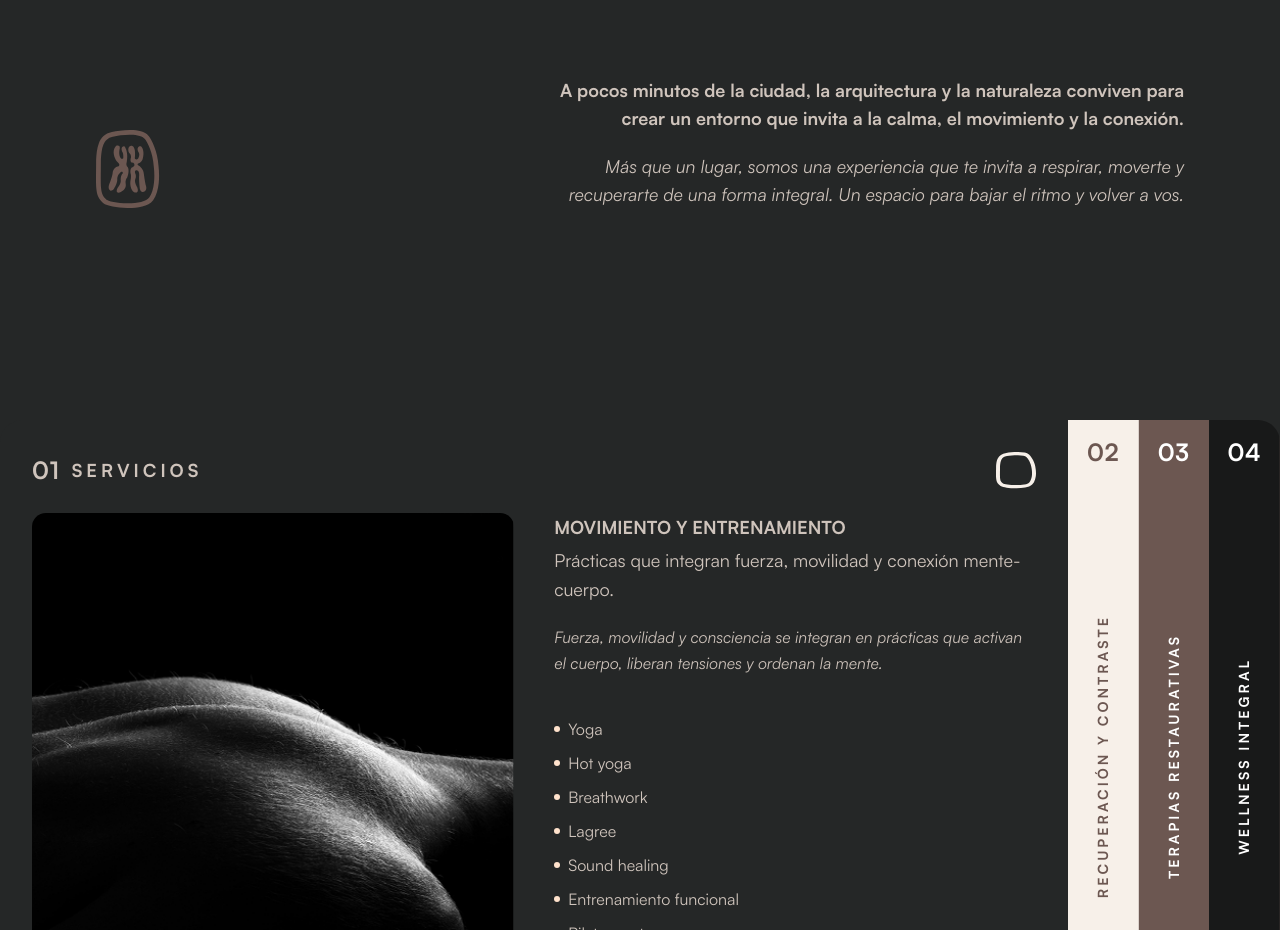
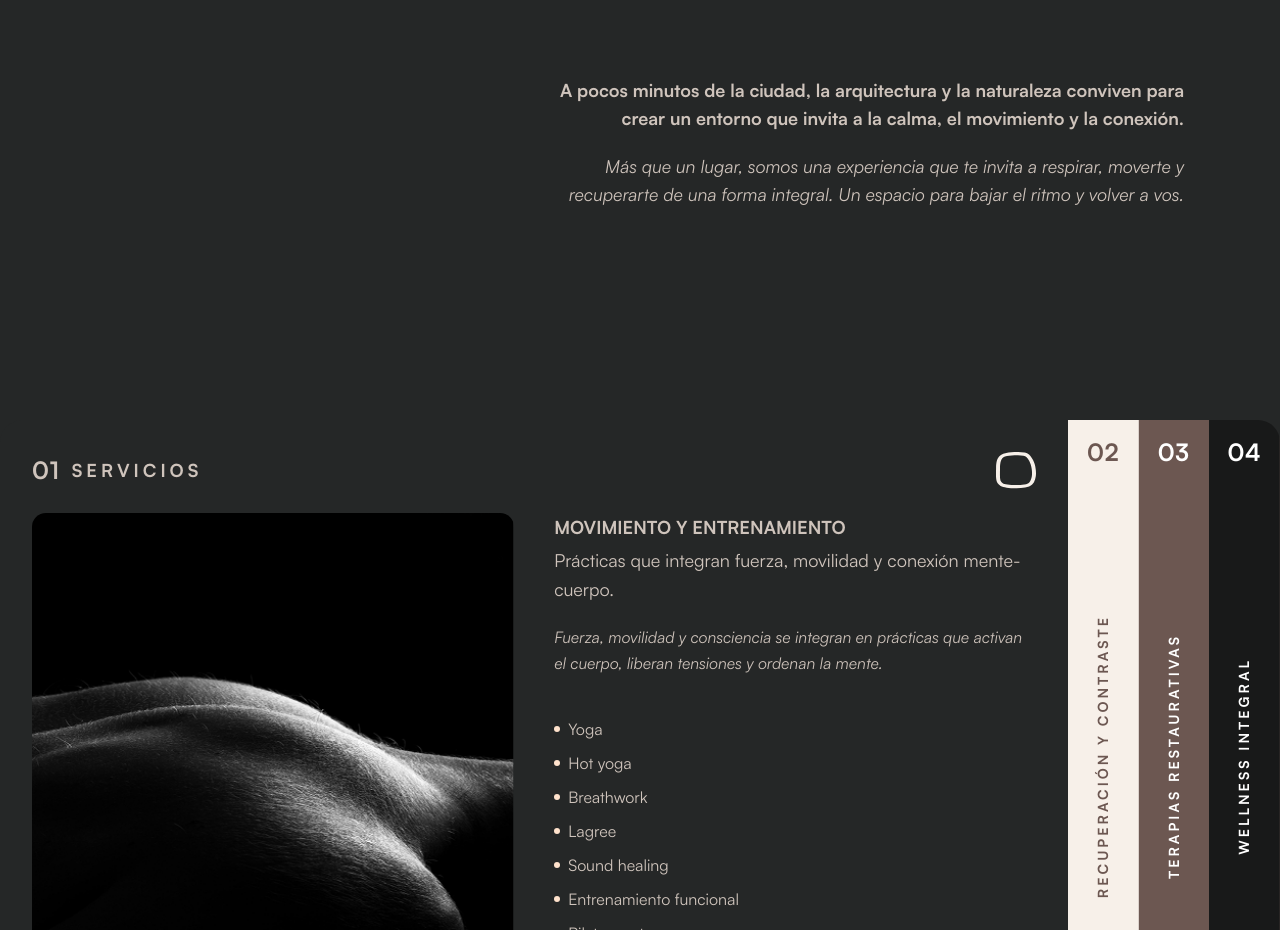
Before and after one commit to tquinteros/AYMA-landing, a Next.js app: page / in a window 1280 px wide. Shown: the part 2060-2990 px from the top of the page. Built offline with nearby package versions, Linux system fonts and the light colour scheme.

Commit message:
remove iso from our section

```diff
--- a/components/landing/OurSpace.tsx
+++ b/components/landing/OurSpace.tsx
@@ -42,7 +42,7 @@ const OurSpace = () => {
             </div>
             <div className="relative z-10 my-10 sm:my-32 px-5 sm:px-8 lg:px-24">
                 <div className="flex flex-col gap-4  lg:flex-row lg:items-end lg:justify-between">
-                    <Image src="/ourspace/ourspaceicon.svg" alt="Our Space Icon" className="hidden md:block" width={64} height={64} />
+                    <Image src="/ourspace/ourspaceicon.svg" alt="Our Space Icon" className="hidden opacity-0 md:block" width={64} height={64} />
                     <div className="flex flex-col gap-5">
                         <p className="max-w-2xl text-base font-bold sm:text-lg text-left lg:text-right text-surface-500">
                             A pocos minutos de la ciudad, la arquitectura y la naturaleza conviven para crear un entorno que invita a la calma, el movimiento y la conexión.
```
